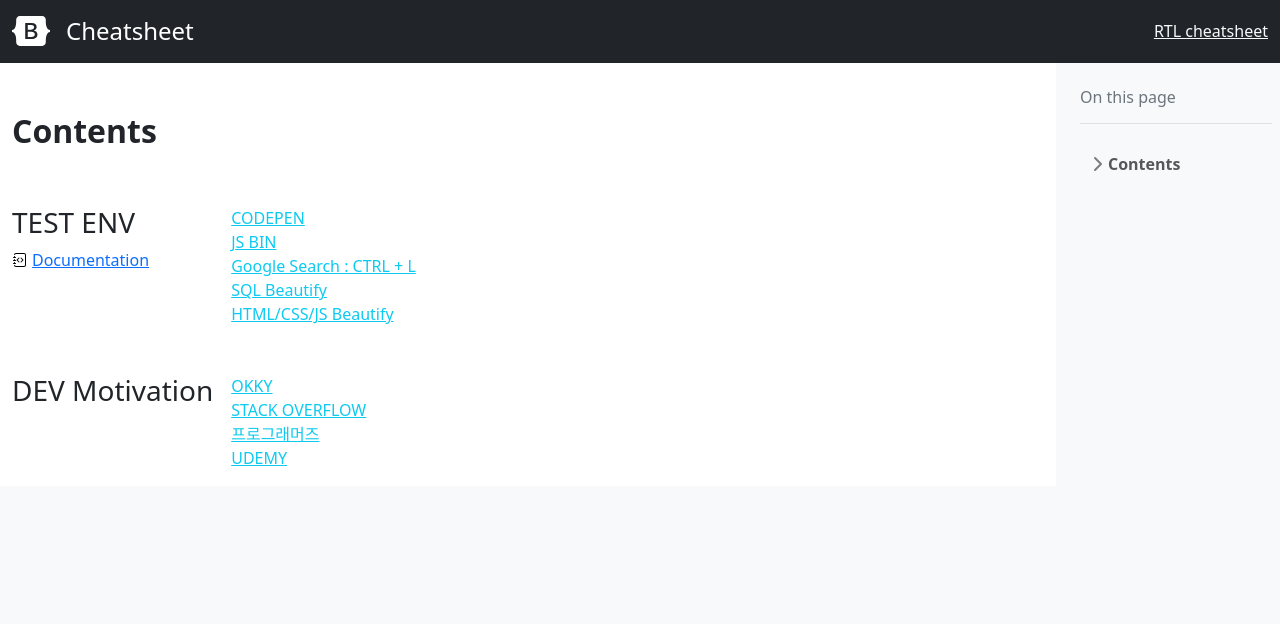
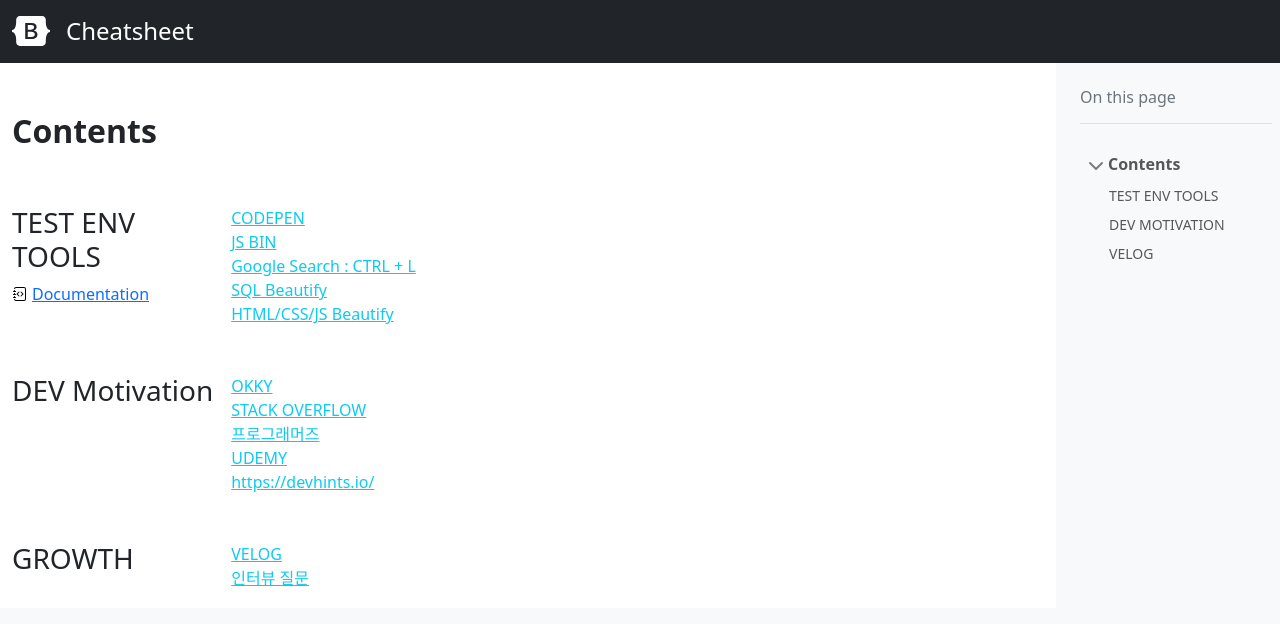
Before and after one commit to DevBlogGit/TestEnv, a plain HTML site: page index.html in a window 1280 px wide. Drawn offline with Linux system fonts and the light colour scheme.

Commit message:
Update index.html

```diff
--- a/index.html
+++ b/index.html
@@ -43,7 +43,7 @@
       <img src="./assets/brand/bootstrap-logo-white.svg" width="38" height="30" class="me-3" alt="Bootstrap">
       Cheatsheet
     </h1>
-    <a href="./examples/cheatsheet-rtl/" class="ms-auto link-light" hreflang="ar">RTL cheatsheet</a>
+
   </div>
 </header>
 <aside class="bd-aside sticky-xl-top text-muted align-self-start mb-3 mb-xl-5 px-2">
@@ -51,10 +51,14 @@
   <nav class="small" id="toc">
     <ul class="list-unstyled">
       <li class="my-2">
-        <button class="btn d-inline-flex align-items-center collapsed" data-bs-toggle="collapse" aria-expanded="false" data-bs-target="#contents-collapse" aria-controls="contents-collapse">Contents</button>
-        <ul class="list-unstyled ps-3 collapse" id="contents-collapse">
-          <li><a class="d-inline-flex align-items-center rounded" href="#Contents_1">FRONT TEST ENV</a></li>
+        <button class="btn d-inline-flex align-items-center collapsed" data-bs-toggle="collapse" aria-expanded="true" data-bs-target="#contents-collapse" aria-controls="contents-collapse">Contents</button>
+        <!-- collapse show, aria-expaned = true to keep expanded at start -->
+        <ul class="list-unstyled ps-3 collapse show" id="contents-collapse">
+
+          <li><a class="d-inline-flex align-items-center rounded" href="#Contents_1">TEST ENV TOOLS</a></li>
           <li><a class="d-inline-flex align-items-center rounded" href="#Contents_2">DEV MOTIVATION</a></li>
+          <li><a class="d-inline-flex align-items-center rounded" href="#Contents_3">VELOG</a></li>
+
         </ul>
       </li>
       <!--
@@ -104,7 +108,7 @@
 
     <article class="my-3" id="Contents_1">
       <div class="bd-heading sticky-xl-top align-self-start mt-5 mb-3 mt-xl-0 mb-xl-2">
-        <h3>TEST ENV</h3>
+        <h3>TEST ENV TOOLS</h3>
         <a class="d-flex align-items-center" href="#">Documentation</a>
       </div>
 
@@ -125,9 +129,7 @@
     <article class="my-3" id="Contents_2">
       <div class="bd-heading sticky-xl-top align-self-start mt-5 mb-3 mt-xl-0 mb-xl-2">
         <h3>DEV Motivation</h3>
-
-      </div>
-
+      </div>
       <div>
       <a class="link-info" href="https://okky.kr/">OKKY</a>
       <br>
@@ -136,8 +138,21 @@
       <a class="link-info" href="https://programmers.co.kr/learn/challenges?tab=all_challenges">프로그래머즈</a>
       <br>
       <a class="link-info" href="https://www.udemy.com/">UDEMY</a>
-      </div>
-
+       <br>
+      <a class="link-info" href="https://devhints.io/">https://devhints.io/</a>
+      </div>
+    </article>
+
+    <article class="my-3" id="Contents_3">
+      <div class="bd-heading sticky-xl-top align-self-start mt-5 mb-3 mt-xl-0 mb-xl-2">
+        <h3>GROWTH</h3>
+      </div>
+      <div>
+      <a class="link-info" href="https://velog.io/">VELOG</a>
+      <br>
+      <a class="link-info" href="https://github.com/gyoogle/tech-interview-for-developer">인터뷰 질문</a>
+      <br>
+      </div>
     </article>
 
     <!--
```
